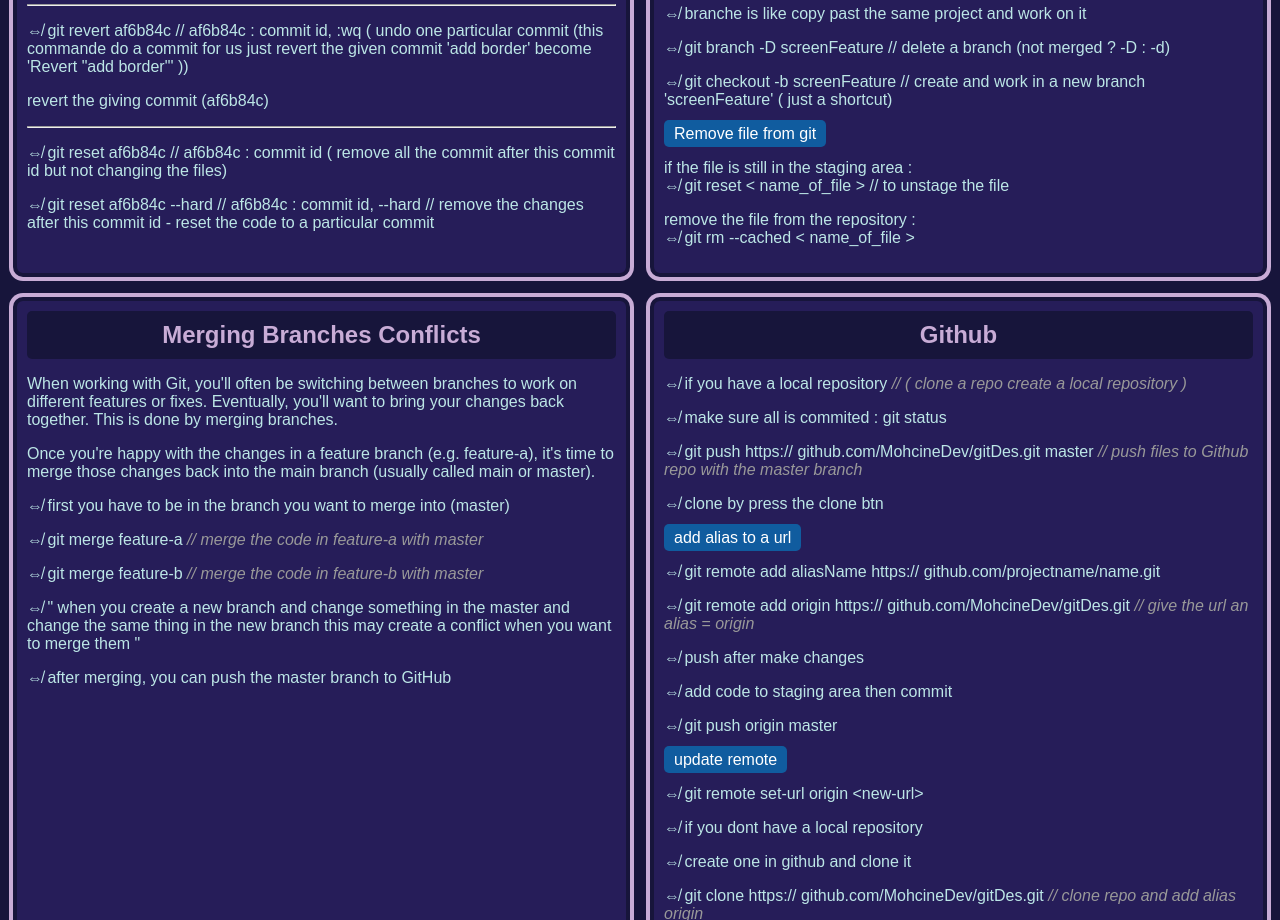
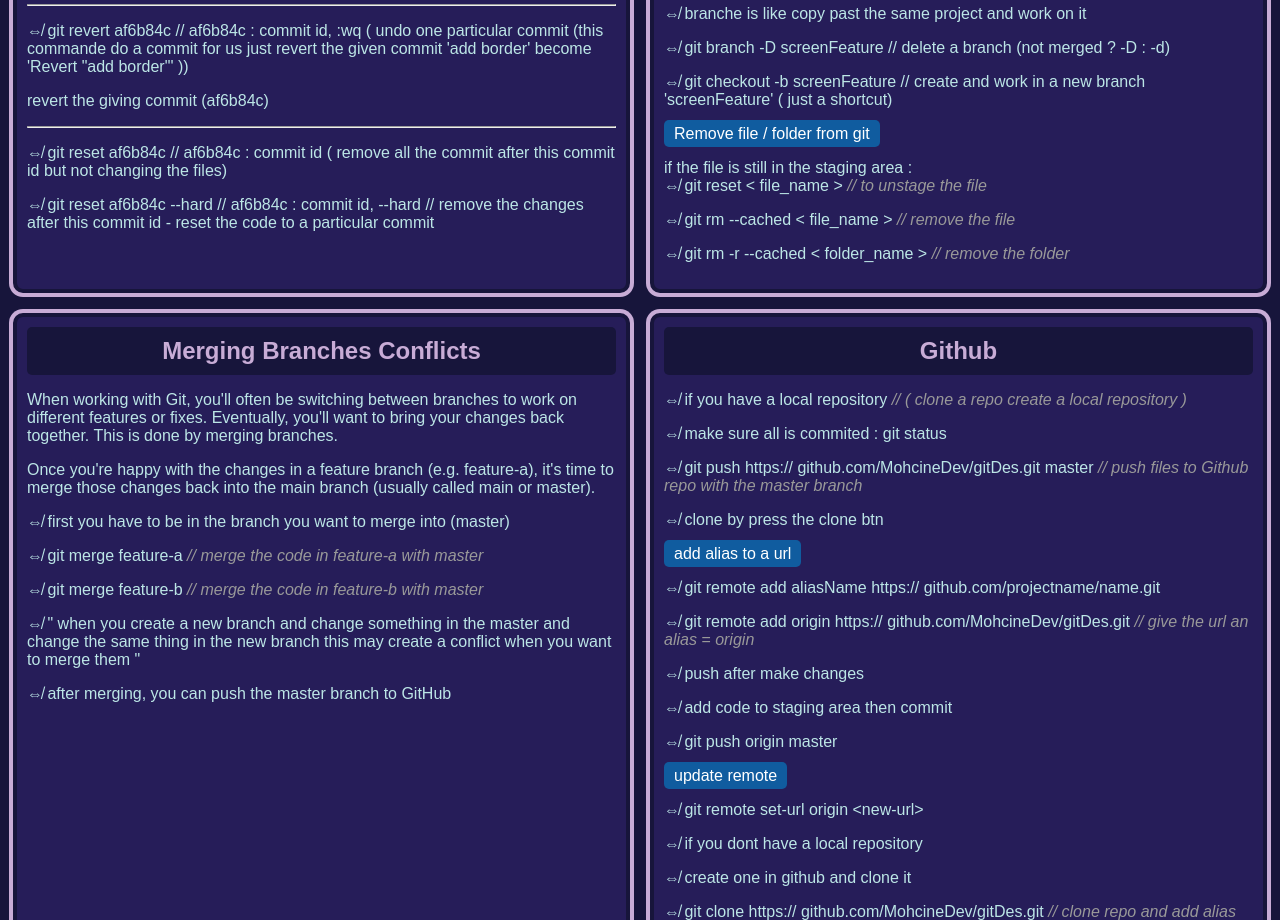
Before and after one commit to MohcineDev/gitDes, a plain HTML site: page index.html in a window 1280 px wide. Shown: the part 1140-2060 px from the top of the page. Drawn offline with Linux system fonts and the light colour scheme.

Commit message:
rm folder

```diff
--- a/index.html
+++ b/index.html
@@ -133,10 +133,11 @@
                 just
                 a shortcut)
             </p>
-            <p class="title">Remove file from git</p>
-            <p>if the file is still in the staging area : <br> &nLeftrightarrow; git reset &lt; name_of_file &gt; // to
-                unstage the file</p>
-            <p> remove the file from the repository : <br> &nLeftrightarrow; git rm --cached &lt; name_of_file &gt;
+            <p class="title">Remove file / folder from git</p>
+            <p>if the file is still in the staging area : <br> &nLeftrightarrow; git reset &lt;  file_name &gt; <em> // to
+                unstage the file</em></p>
+            <p>&nLeftrightarrow; git rm --cached &lt; file_name &gt; <em> // remove the file</em>
+            <p>&nLeftrightarrow; git rm -r --cached &lt; folder_name &gt; <em> // remove the folder</em>
             </p>
         </section>
 
```
